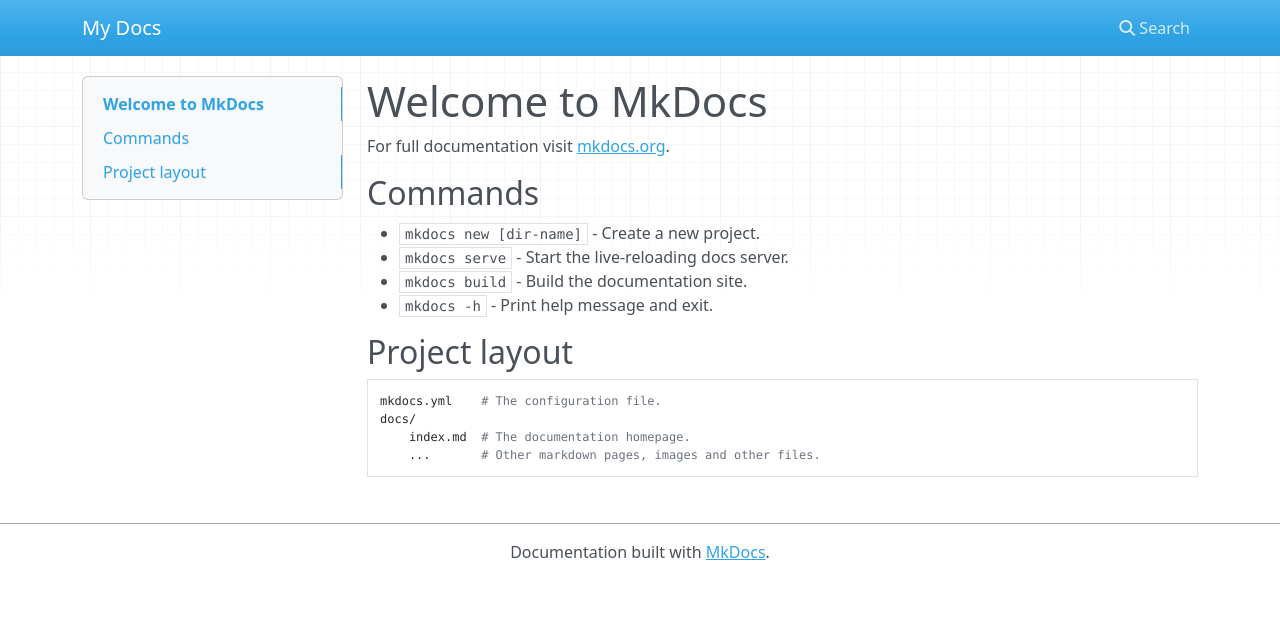
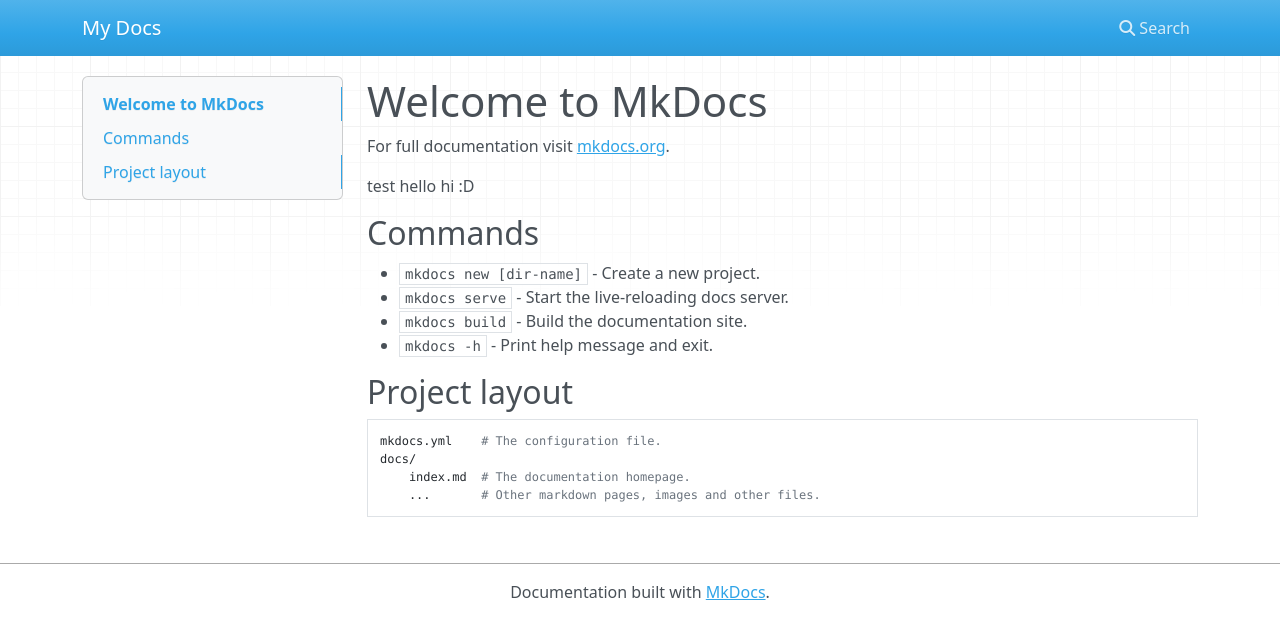
Before and after one commit to HuMoN-Research-Lab/HuMoN-Research-Lab.github.io, an MkDocs documentation site: the page built from docs/index.md, in a window 1280 px wide. Shown: the top 639 px of the page. Built offline with MkDocs 1.6.1, drawn with Linux system fonts in a browser that asks for light colours; nearby versions of some CDN libraries.

Commit message:
Update index.md

```diff
--- a/docs/index.md
+++ b/docs/index.md
@@ -1,6 +1,8 @@
 # Welcome to MkDocs
 
 For full documentation visit [mkdocs.org](https://www.mkdocs.org).
+
+test hello hi :D
 
 ## Commands
 
```
